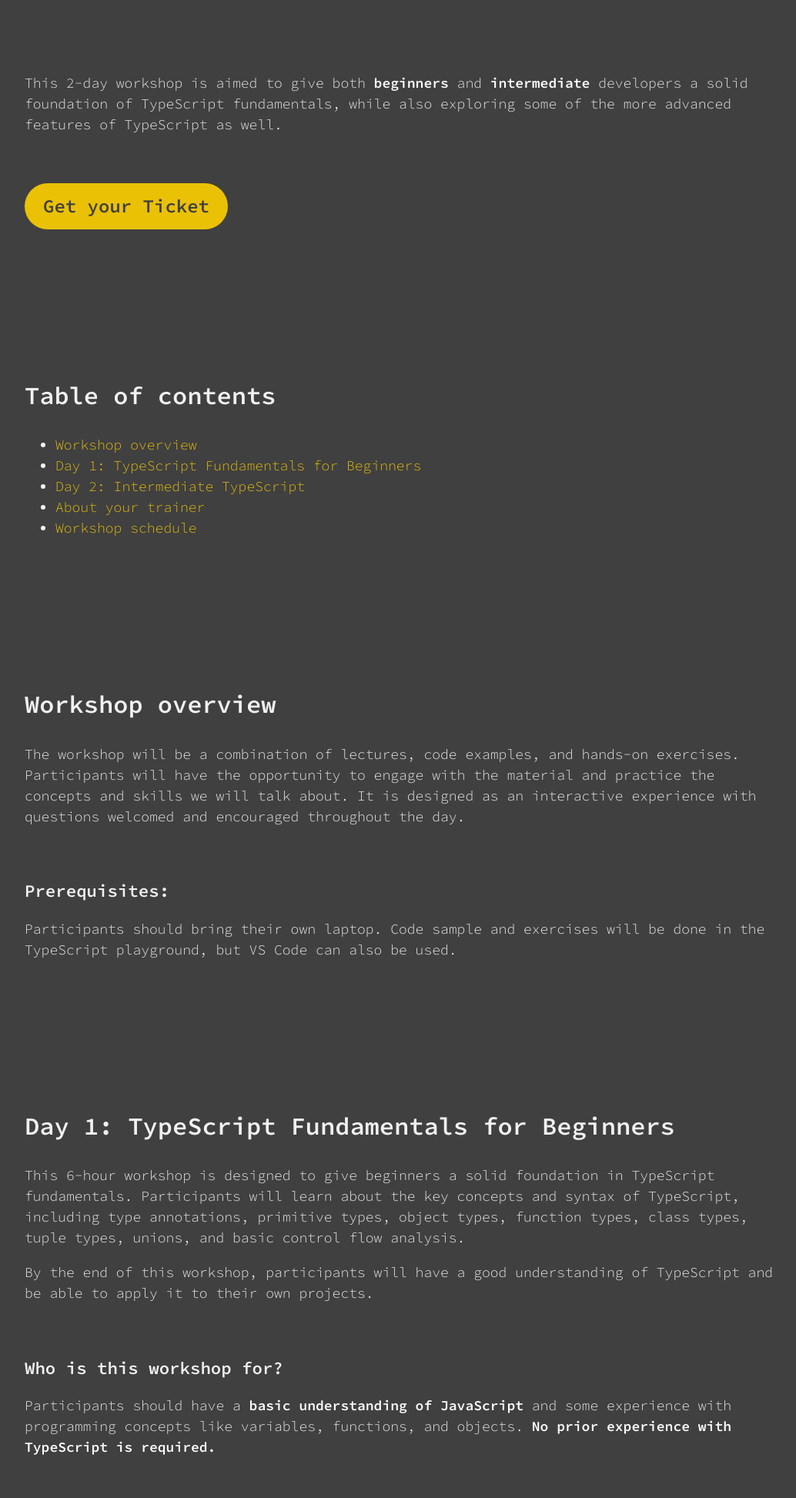
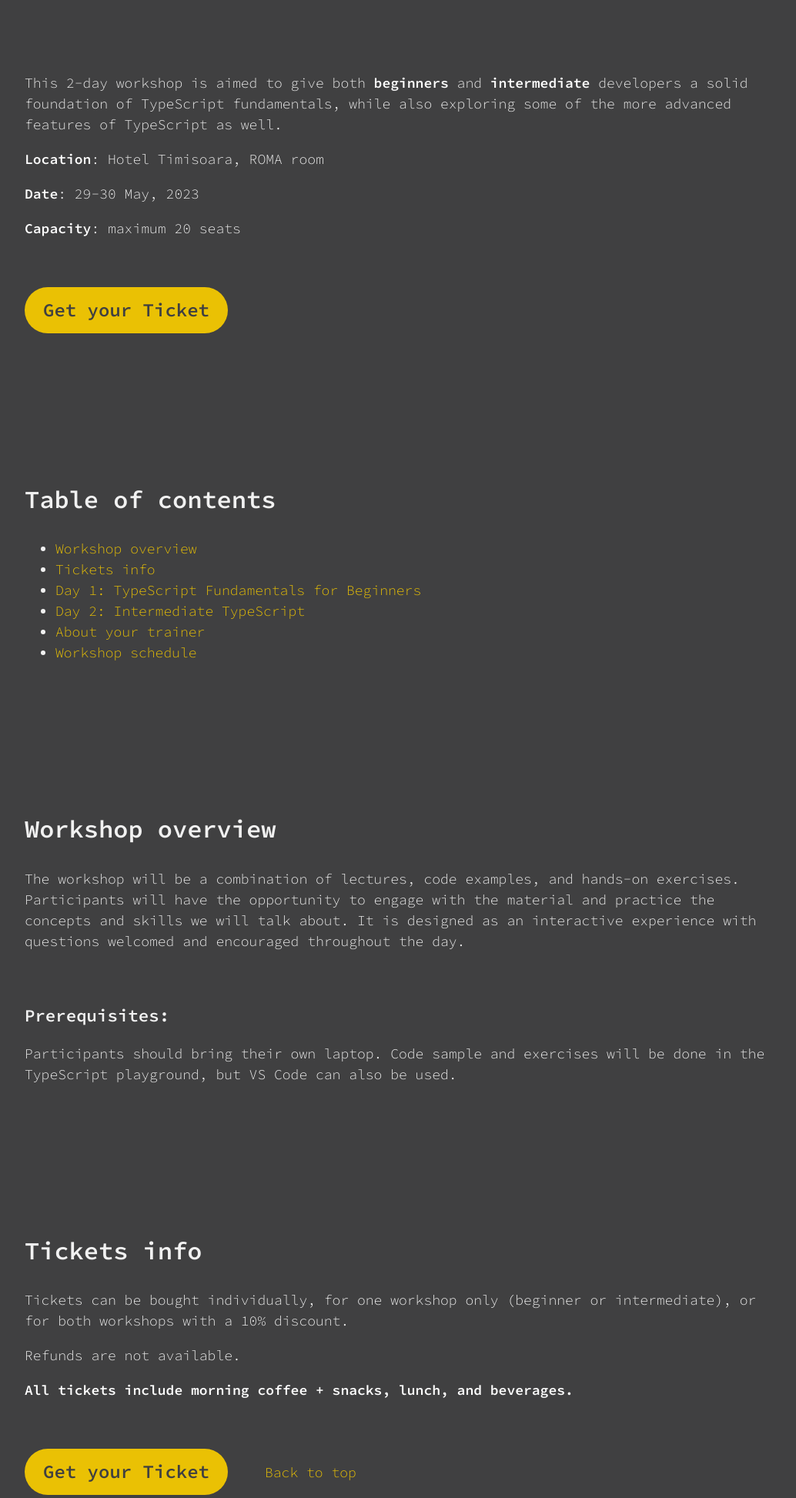
Before and after one commit to tim-js/timjs.ro, a PHP site: page /typescript-fundamentals-workshop/index.php in a window 1280 px wide. Shown: the part 731-2677 px from the top of the page at 77% size, without its empty margins (118-1152 px from the left). Run offline with PHP 8.4, Linux system fonts and the light colour scheme.

Commit message:
Add tickets info for workshop

```diff
--- a/typescript-fundamentals-workshop/index.php
+++ b/typescript-fundamentals-workshop/index.php
@@ -37,6 +37,9 @@
 
       <main class="main">
         <p>This 2-day workshop is aimed to give both <strong>beginners</strong> and <strong>intermediate</strong> developers a solid foundation of TypeScript fundamentals, while also exploring some of the more advanced features of TypeScript as well.</p>
+        <p><strong>Location</strong>: Hotel Timisoara, ROMA room</p>
+        <p><strong>Date</strong>: 29-30 May, 2023</p>
+        <p><strong>Capacity</strong>: maximum 20 seats</p>
 
         <br />
         <p>
@@ -46,6 +49,7 @@
         <h2 id="toc">Table of contents</h2>
         <ul>
           <li><a href="#overview">Workshop overview</a></li>
+          <li><a href="#tickets">Tickets info</a></li>
           <li><a href="#day1">Day 1: TypeScript Fundamentals for Beginners</a></li>
           <li><a href="#day2">Day 2: Intermediate TypeScript</a></li>
           <li><a href="#trainer">About your trainer</a></li>
@@ -58,6 +62,17 @@
         <br />
         <h3>Prerequisites:</h3>
         <p>Participants should bring their own laptop. Code sample and exercises will be done in the TypeScript playground, but VS Code can also be used.</p>
+
+        <h2 id="tickets">Tickets info</h2>
+        <p>Tickets can be bought individually, for one workshop only (beginner or intermediate), or for both workshops with a 10% discount.</p>
+        <p>Refunds are not available.</p>
+        <p><strong>All tickets include morning coffee + snacks, lunch, and beverages.</strong></p>
+
+        <br />
+        <p class="cta-wrapper">
+          <a href="https://ti.to/timjscommunity/typescript-workshop-2023" target="_blank" class="cta">Get your Ticket</a>
+          <a href="#toc">Back to top</a>
+        </p>
 
         <h2 id="day1">Day 1: TypeScript Fundamentals for Beginners</h2>
 
```
